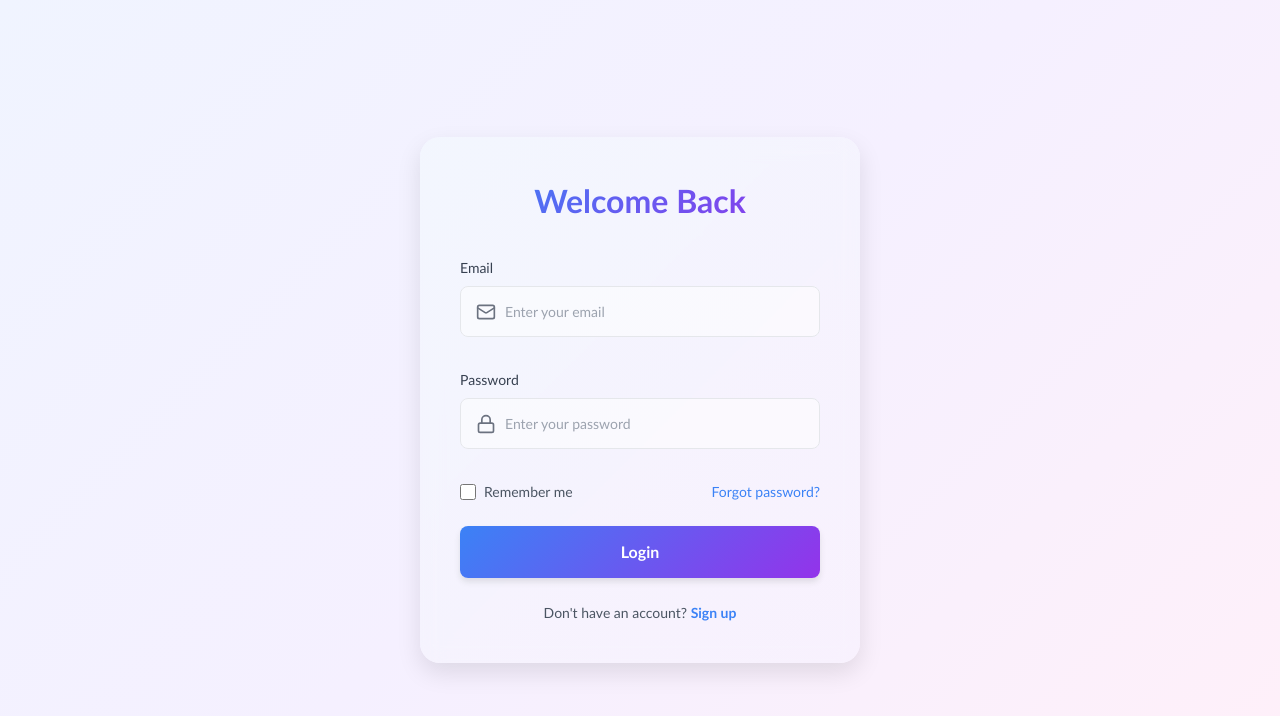
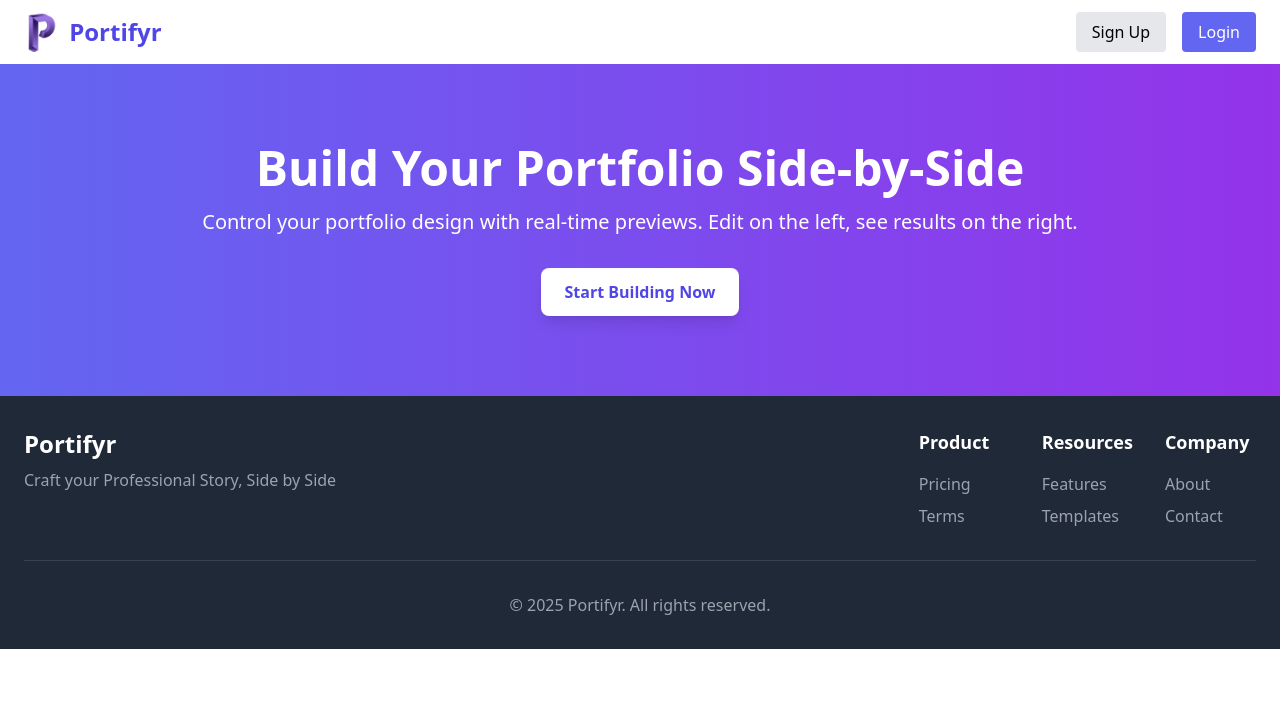
Before and after one commit to DevPatel1102/Portifyr, a React (Vite) app: page / in a window 1280 px wide. Shown: the top 716 px of the page. Built offline with nearby package versions, Linux system fonts and the light colour scheme; no server answers.

Commit message:
Landing Page Header/HeroSection/Footer Added

```diff
--- a/src/App.jsx
+++ b/src/App.jsx
@@ -1,12 +1,9 @@
-
-import React, { useState } from 'react';
-import {Login} from './components/Auth/Login'
-import {SignUp} from './components/Auth/SignUp'
+import React from 'react';
+import { LandingPage } from './components/LandingPage';
 
 function App(){
     return(
-      <Login></Login>
-      // <SignUp></SignUp>
+      <LandingPage/>
     );
 }
 export default App;
--- /dev/null
+++ b/src/components/LandingPage.jsx
@@ -0,0 +1,13 @@
+import { Header } from "./LandingPage/Header";
+import { HeroSection } from "./LandingPage/HeroSection";
+import { Footer } from "./LandingPage/Footer";
+
+export const LandingPage = ()=>{
+    return(
+        <>
+            <Header/>
+            <HeroSection/>
+            <Footer/>
+        </>
+    );
+}
--- /dev/null
+++ b/src/components/LandingPage/Footer.jsx
@@ -0,0 +1,47 @@
+export const Footer = ()=>{
+    return(
+        <>
+            {/* Footer */}
+            <footer className="bg-gray-800 text-white py-8">
+                <div className="container mx-auto px-6">
+                    <div className="flex flex-col md:flex-row justify-between">
+                        <div className="mb-6 md:mb-0">
+                            <h3 className="text-2xl font-bold">Portifyr</h3>
+                            <p className="mt-2 text-gray-400">Craft your Professional Story, Side by Side</p>
+                        </div>
+
+                        <div className="grid grid-cols-2 md:grid-cols-3 gap-8">
+                            <div>
+                                <h4 className="text-lg font-semibold mb-4">Product</h4>
+                                <ul className="space-y-2">
+                                    <li><a href="#" className="text-gray-400 hover:text-white">Pricing</a></li>
+                                    <li><a href="#" className="text-gray-400 hover:text-white">Terms</a></li>
+                                </ul>
+                            </div>
+
+                            <div>
+                                <h4 className="text-lg font-semibold mb-4">Resources</h4>
+                                <ul className="space-y-2">
+                                    <li><a href="#" className="text-gray-400 hover:text-white">Features</a></li>
+                                    <li><a href="#" className="text-gray-400 hover:text-white">Templates</a></li>
+                                </ul>
+                            </div>
+
+                            <div>
+                                <h4 className="text-lg font-semibold mb-4">Company</h4>
+                                <ul className="space-y-2">
+                                    <li><a href="#" className="text-gray-400 hover:text-white">About</a></li>
+                                    <li><a href="#" className="text-gray-400 hover:text-white">Contact</a></li>
+                                </ul>
+                            </div>
+                        </div>
+                    </div>
+
+                    <div className="mt-8 pt-8 border-t border-gray-700 text-center text-gray-400">
+                        <p>&copy; 2025 Portifyr. All rights reserved.</p>
+                    </div>
+                </div>
+            </footer>
+        </>
+    );
+}
--- /dev/null
+++ b/src/components/LandingPage/Header.jsx
@@ -0,0 +1,18 @@
+export const Header = () => {
+    return (
+        <>
+            <nav className="bg-white shadow-md">
+                <div className="container mx-auto px-6 py-3 flex justify-between items-center">
+                    <div className="flex items-center">
+                        <img src="src/assets/images/portifyr_logo.png" alt="Portifyr Logo" className="h-10 w-auto mr-3 object-contain"/>
+                        <span className="text-2xl font-bold text-indigo-600">Portifyr</span>
+                    </div>
+                    <div className="flex space-x-4">
+                        <button className="bg-gray-200 hover:bg-gray-300 px-4 py-2 rounded">Sign Up</button>
+                        <button className="bg-indigo-500 hover:bg-indigo-600 text-white px-4 py-2 rounded">Login</button>
+                    </div>
+                </div>
+            </nav>
+        </>
+    );
+}
--- /dev/null
+++ b/src/components/LandingPage/HeroSection.jsx
@@ -0,0 +1,15 @@
+export const HeroSection = () =>{
+    return(
+        <>
+            <div className="bg-gradient-to-r from-indigo-500 to-purple-600 text-white py-20">
+                <div className="container mx-auto px-6 text-center">
+                    <h1 className="text-5xl font-bold mb-4">Build Your Portfolio Side-by-Side</h1>
+                    <p className="text-xl mb-8">Control your portfolio design with real-time previews. Edit on the left, see results on the right.</p>
+                    <button className="bg-white text-indigo-600 px-6 py-3 rounded-lg shadow-lg font-semibold hover:bg-gray-100 transform hover:scale-105 transition duration-300">
+                        Start Building Now
+                    </button>
+                </div>
+            </div>
+        </>
+    );
+}
```
Also changed, not shown: src/assets/images/portfolio banner.jpg (added), src/assets/images/portifyr_logo.png (added).
